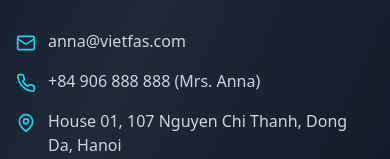
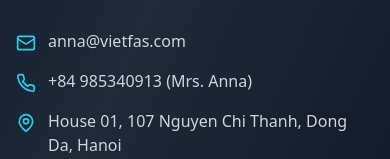
Before and after one commit to thanhle98/gcbes2025, a React (Vite) app: page / in a window 390 px wide. Shown: the part 11555-11714 px from the top of the page. Built offline with nearby package versions, Linux system fonts and the light colour scheme.

Commit message:
Update phone number

```diff
--- a/src/i18n/translations.ts
+++ b/src/i18n/translations.ts
@@ -170,7 +170,7 @@ export const translations = {
     footerActivities: "Activities",
     footerContact: "Contact",
     footerEmail: "anna@vietfas.com",
-    footerPhone: "+84 906 888 888 (Mrs. Anna)",
+    footerPhone: "+84 985340913 (Mrs. Anna)",
     footerAddress: "House 01, 107 Nguyen Chi Thanh, Dong Da, Hanoi",
     footerCopyright: "© 2025 GCBES2025. All rights reserved.",
 
@@ -350,7 +350,7 @@ export const translations = {
     footerActivities: "Hoạt động",
     footerContact: "Liên hệ",
     footerEmail: "anna@vietfas.com",
-    footerPhone: "+84 906 888 888 (Anna)",
+    footerPhone: "+84 985340913 (Anna)",
     footerAddress: "01 ngõ 107 Nguyễn Chí Thanh, Đống Đa, Hà Nội",
     footerCopyright: "© 2025 GCBES2025. Tất cả quyền được bảo lưu.",
 
```
